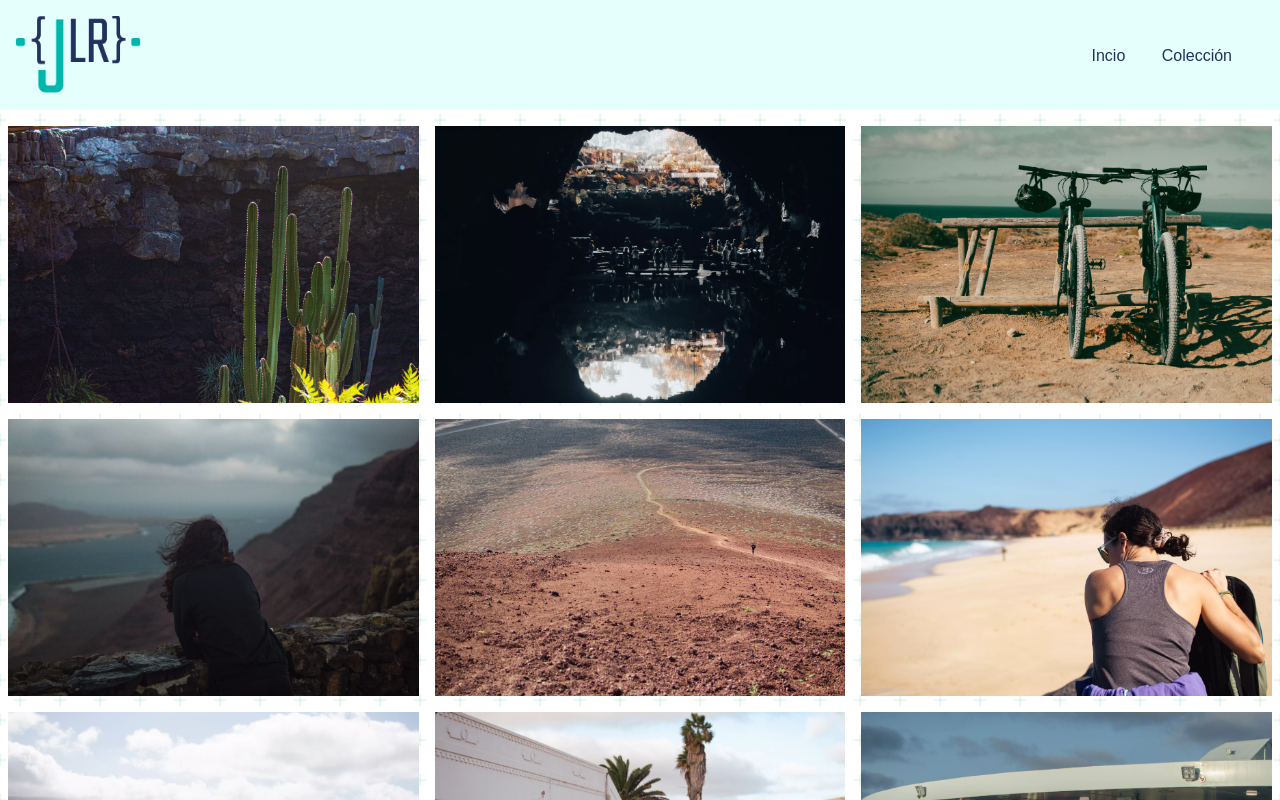
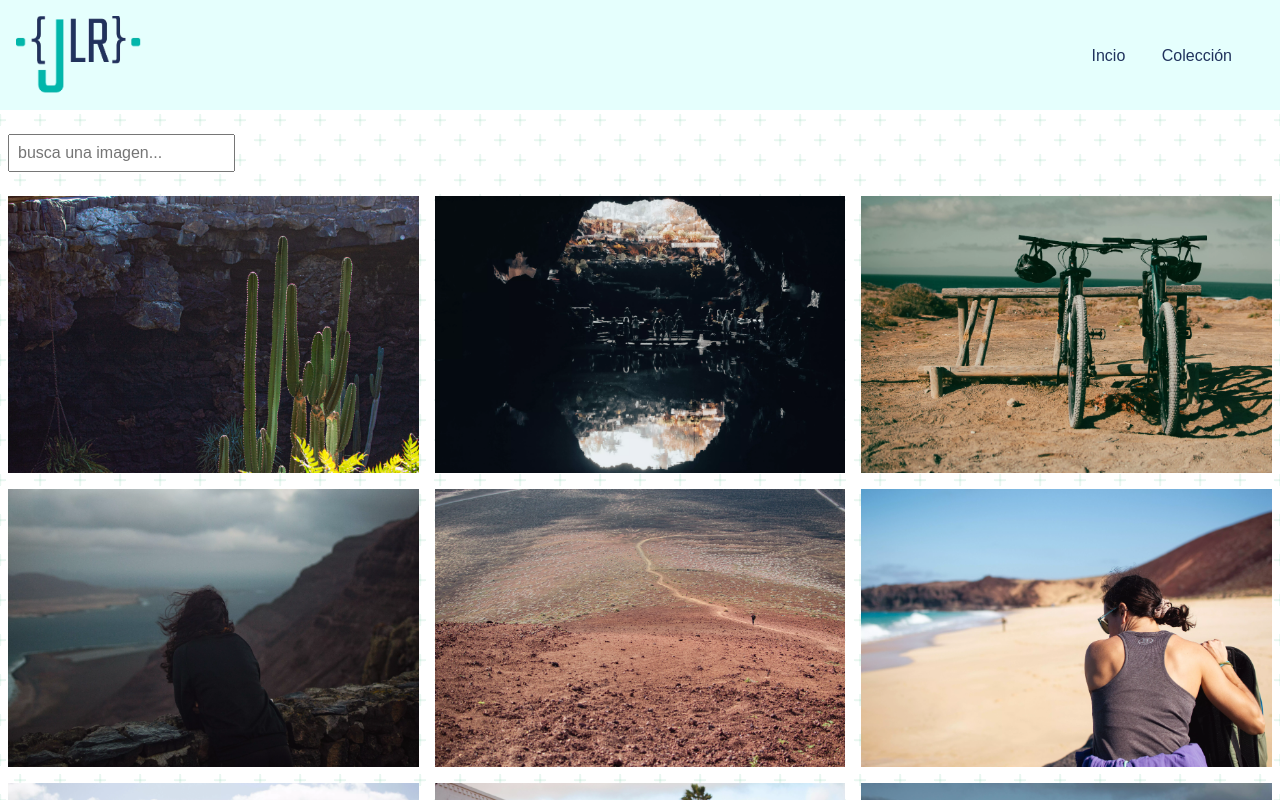
Before and after one commit to jlazaro135/photoCollection, a Vue app: page /collection in a window 1280 px wide. Shown: the top 800 px of the page. Built offline with nearby package versions, Linux system fonts and the light colour scheme; some icons are missing.

Commit message:
se implementa buscador de imagenes

```diff
--- a/src/components/FavButton.vue
+++ b/src/components/FavButton.vue
@@ -14,7 +14,6 @@ const props = defineProps({
 })
 
 const itemFaved = ref(null)
-// pruebaaa
 
 function toggleFav(e){
     e.stopPropagation()
--- a/src/components/TheCollection.vue
+++ b/src/components/TheCollection.vue
@@ -1,9 +1,11 @@
 <script setup>
+import TheFilter from './TheFilter.vue';
 import TheFigure from './TheFigure.vue';
 import TheModal from './TheModal.vue';
-import { ref } from 'vue';
+import { ref, computed } from 'vue';
 
 const isOpened = ref(false)
+const filterText = ref('')
 
 const data = ref({})
 
@@ -21,20 +23,34 @@ function closeModal(){
     body.removeAttribute('style')
 }
 
-
-defineProps({
+const props = defineProps({
     collection: Array,
     favorites: Array,
     isCollection: Boolean
 })
 
+const {collection, favorites, isCollection} = props
+
+const textInput = (data) => {
+    filterText.value = data;
+};
+
+const filteredImg = computed(() => {
+  return collection.filter(item => {
+    return item.title.toLowerCase().includes(filterText.value.toLowerCase()) || item.description.toLowerCase().includes(filterText.value.toLowerCase()) || item.location.toLowerCase().includes(filterText.value.toLowerCase());
+  });
+});
+
 </script>
 
 <template>
+    <TheFilter
+    @data-emitted="textInput"
+    />
     <div class="wrapper-collection">
         <TheFigure
-        v-for="item in isCollection ? collection : favorites"
-        :key="item.id"
+        v-for="item in isCollection ? filteredImg : favorites"
+        :key="item.id + Math.random()"
         :title="item.title"
         :src="item.src"
         :alt="item.alt"
@@ -43,6 +59,7 @@ defineProps({
         @openModal="openModal(item)"
         />
     </div>
+    <h2 v-if="filteredImg.length === 0"> No hay resultados para tu búsqueda :(</h2>
     <TheModal
     :modal="isOpened"
     :title="data.title"
@@ -71,5 +88,7 @@ defineProps({
     }
 }
 
-
+h2{
+    text-align: center;
+}
 </style>
--- /dev/null
+++ b/src/components/TheFilter.vue
@@ -0,0 +1,35 @@
+<script setup>
+
+import { defineEmits, ref } from 'vue';
+
+const filterImg = ref('');
+const emit = defineEmits(['data-emitted']);
+
+const sendData = () => {
+  emit('data-emitted', filterImg.value);
+};
+
+</script>
+
+<template>
+    <div class="input-wrapper">
+        <input type="text" placeholder="busca una imagen..." maxlength="15"
+        v-model="filterImg"
+        @input="sendData"
+        >
+    </div>
+</template>
+
+<style scoped>
+    .input-wrapper{
+        padding: 0.5rem;
+        margin-top: 1rem;
+    }
+    input{
+        display: inline-block;
+        padding: 0.5rem;
+    }
+    input:focus{
+        outline-color: #01b7aa;
+    }
+</style>
--- a/src/stores/fav.js
+++ b/src/stores/fav.js
@@ -8,8 +8,6 @@ export const useFavStore = defineStore('fav', () => {
 
   if(localStorage.getItem('photoIds'))favs.value = Array.from(JSON.parse(localStorage.getItem('photoIds')))
   if(localStorage.getItem('photoObjects'))favsObjects.value = Array.from(JSON.parse(localStorage.getItem('photoObjects')))
-  console.log(favs.value)
-  console.log(favsObjects.value)
 
   return {
     favs,
```
